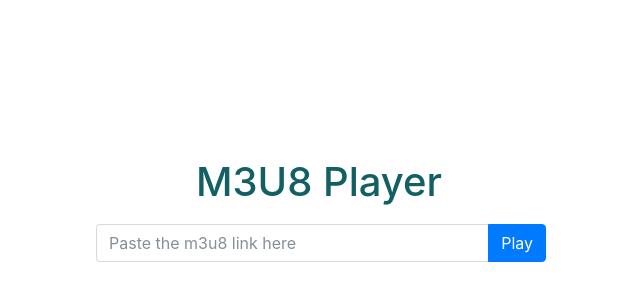
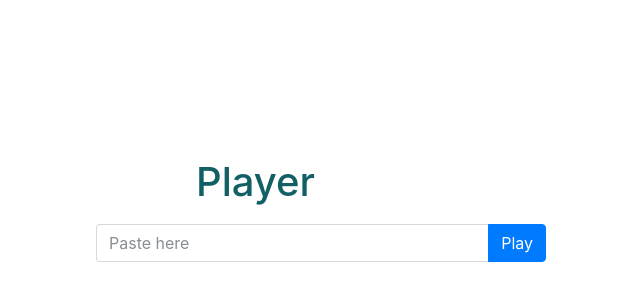
Before and after one commit to patlapanconnect/main, a plain HTML site: page index.html in a window 1280 px wide. Shown: the part 116-416 px from the top of the page, without its empty margins (319-959 px from the left). Drawn offline with nearby package versions, Linux system fonts and the light colour scheme.

Commit message:
Update index.html

```diff
--- a/index.html
+++ b/index.html
@@ -2,7 +2,7 @@
 <html>
     <head>
         <meta charset="utf-8">
-        <title>48CONNECT | M3U8 Player</title>
+        <title>48CONNECT | Player</title>
         <!-- Favicon -->
         <link rel="icon" href="https://avatars.githubusercontent.com/u/167672208?v=4" type="image/x-icon" />
         <script src="https://code.jquery.com/jquery-3.2.1.min.js" integrity="sha256-hwg4gsxgFZhOsEEamdOYGBf13FyQuiTwlAQgxVSNgt4=" crossorigin="anonymous"></script>
@@ -14,9 +14,9 @@
     </head>
     <body>
         <div class="col-lg-6" id="text-box">
-            <h1 class="page-name">M3U8 Player</h1>
+            <h1 class="page-name">Player</h1>
             <div class="input-group">
-                <input type="text" class="form-control" placeholder="Paste the m3u8 link here" id="m3u8-placeholder">
+                <input type="text" class="form-control" placeholder="Paste here" id="m3u8-placeholder">
                 <span class="input-group-btn">
                     <button class="btn btn-primary" type="button" id="play-btn">Play</button>
                 </span>
```
